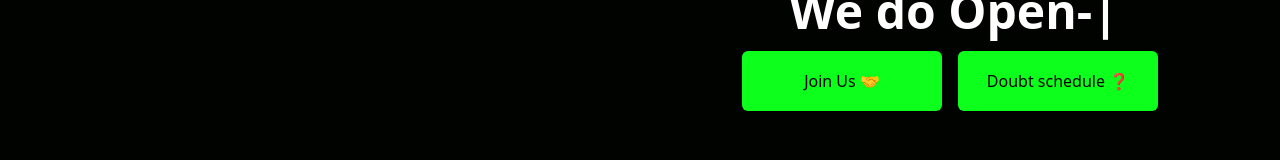
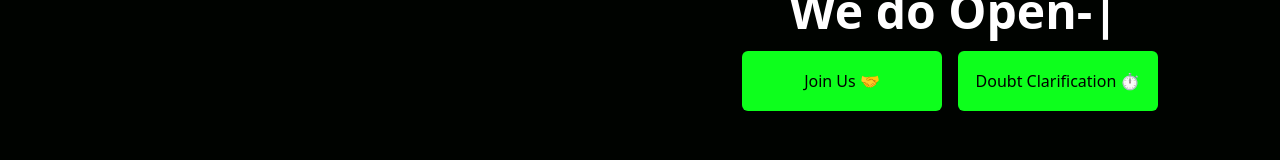
Before and after one commit to FOSS-Community/fosscu.org, a React (Vite) app: page / in a window 1280 px wide. Shown: the part 539-699 px from the top of the page. Built offline with nearby package versions, Linux system fonts and the light colour scheme; the HTML template or start-up script is replaced by a standard one.

Commit message:
changed the icon  button and renamed it as doubt clarification

```diff
--- a/src/components/Hero.jsx
+++ b/src/components/Hero.jsx
@@ -72,7 +72,7 @@ function Hero() {
               target="_blank"
               rel="noopener noreferrer"
               >
-                Join Us 🤝
+              Join Us 🤝
               </a>
               </button>
               <button className="bg-[#0DFF1C] w-[200px]  h-[60px] rounded-md py-1 px-1 font-medium my-50  text-black ">
@@ -81,7 +81,7 @@ function Hero() {
               target="_blank"
               rel="noopener noreferrer"
               >
-                Doubt schedule ❓
+              Doubt Clarification ⏱️
               </a>
               </button>
               </div>
```
